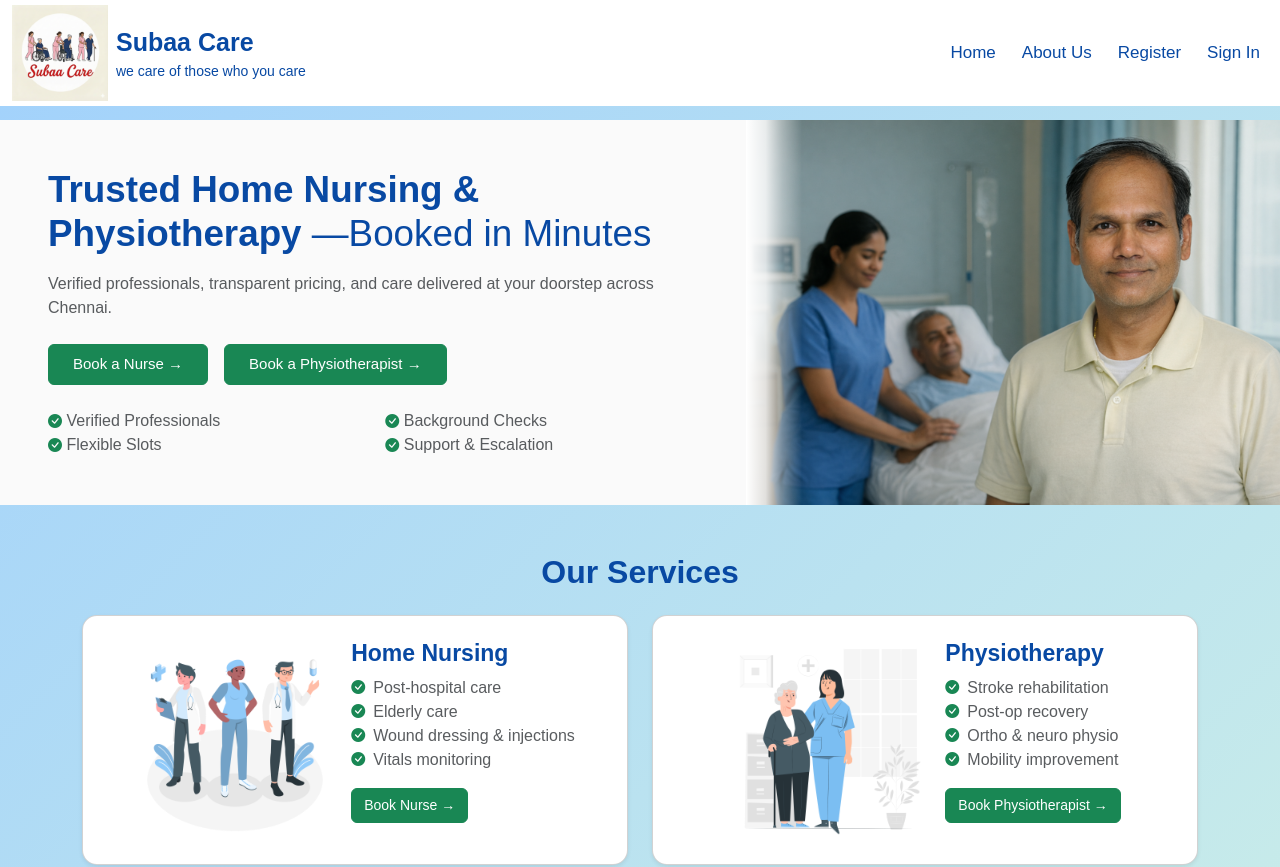
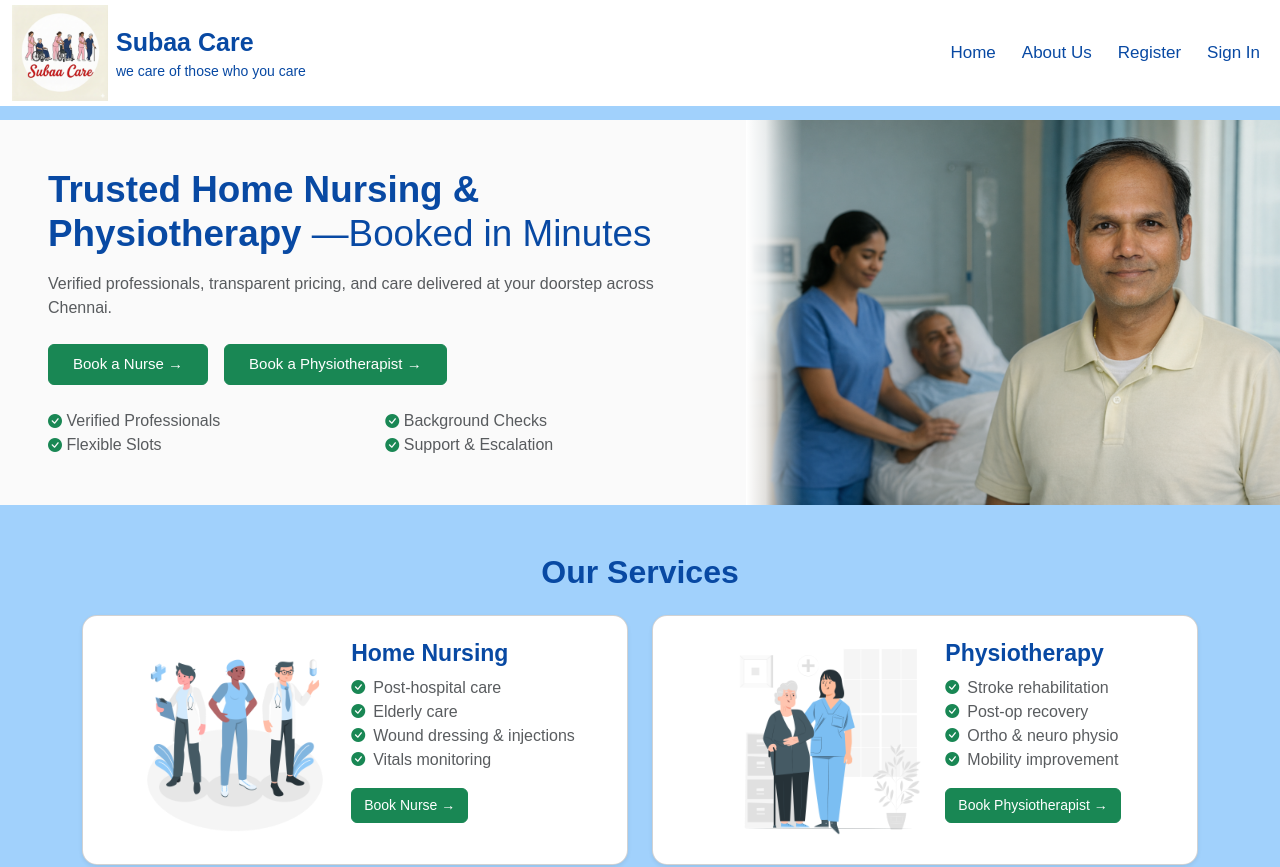
Before and after one commit to susmera-code/Subaacare, a React (Vite) app: page / in a window 1280 px wide. Shown: the top 867 px of the page. Built offline with nearby package versions, Linux system fonts and the light colour scheme; no server answers.

Commit message:
background color changes

```diff
--- a/src/index.css
+++ b/src/index.css
@@ -33,7 +33,7 @@ body {
 body {
   min-height: 100vh;
   height: 100%;
-  background: linear-gradient(135deg, #a1d1fc, #d9f7e1) !important;
+  background: #a1d1fc !important;
   font-family: 'Poppins', sans-serif !important;
 }
 
```
